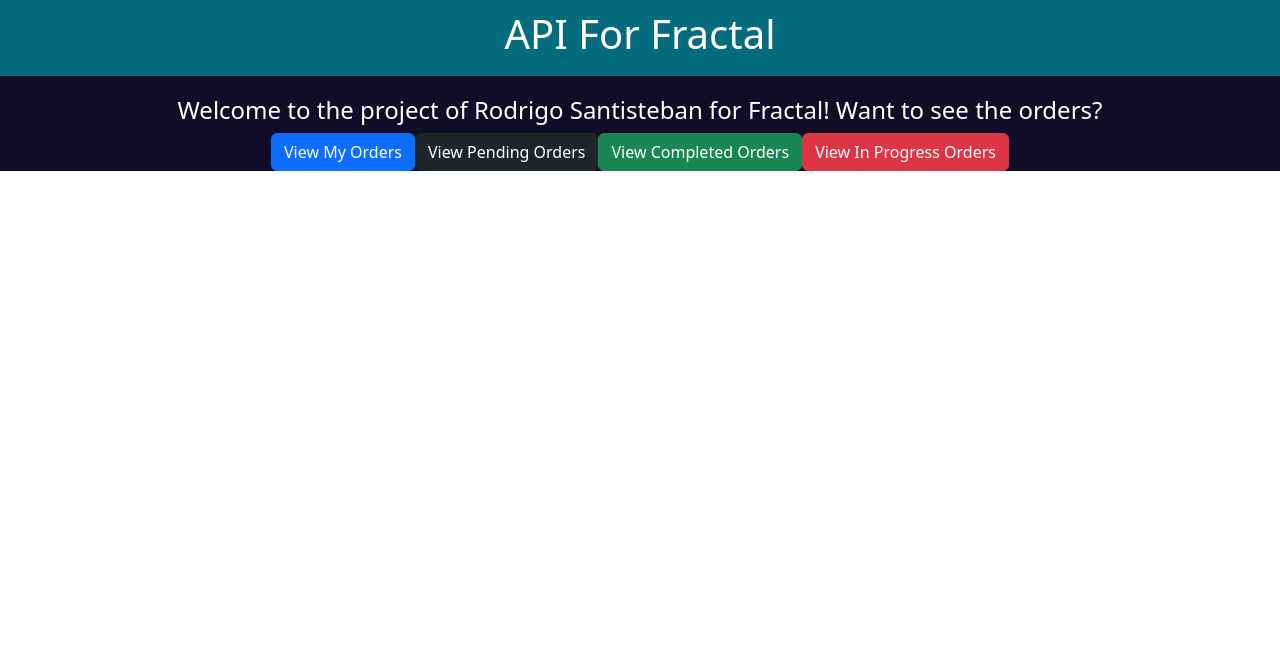
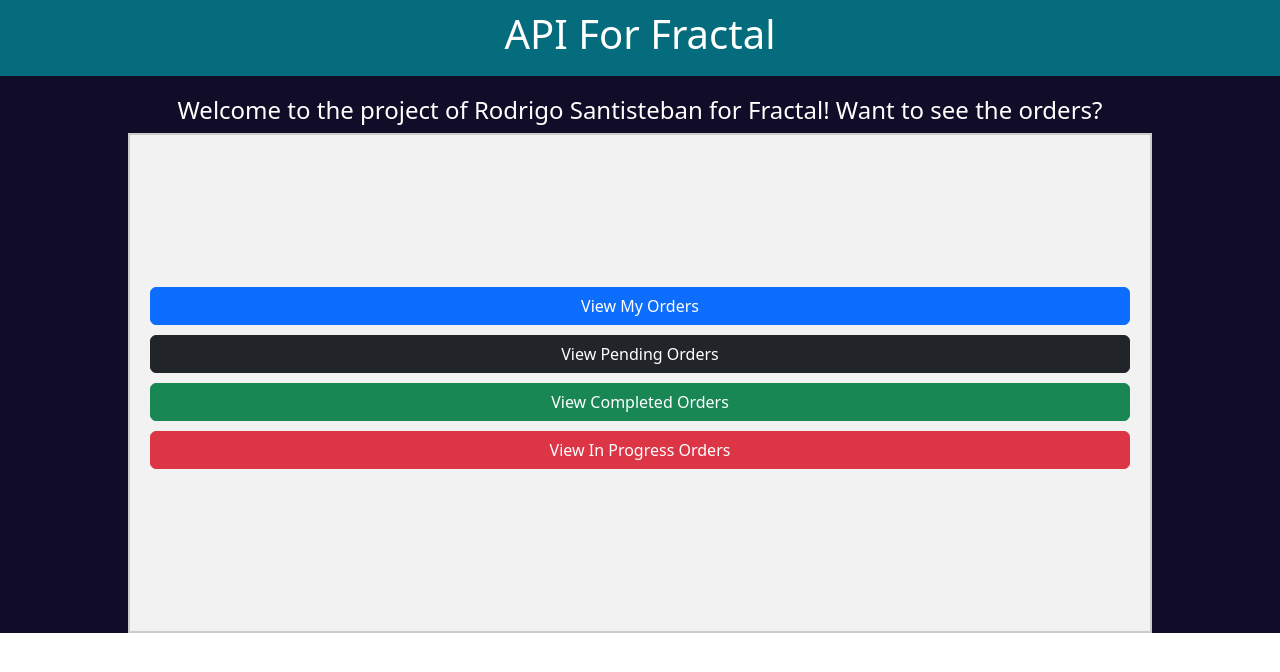
Before and after one commit to RodrigoJesusSantistebanPachari/fractalAPIRodrigo-San, a React (Create React App) app in the folder Frontend/ordersappreact/: page / in a window 1280 px wide. Shown: the top 672 px of the page. Built offline with nearby package versions, Linux system fonts and the light colour scheme; no server answers.

Commit message:
Fractal: New styles added

```diff
--- a/Frontend/ordersappreact/src/index.css
+++ b/Frontend/ordersappreact/src/index.css
@@ -92,3 +92,26 @@
   padding: 10px;
   margin-bottom: 20px;
 }
+
+.big-button {
+  font-size: 24px;
+  padding: 16px 32px;
+}
+
+.button-container {
+  display: flex;
+  justify-content: center;
+  align-items: center;
+  width: 80%;
+  height: 500px;
+  border: 2px solid #ccc;
+  background-color: #f2f2f2;
+  margin: 0 auto;
+  padding: 20px;
+  flex-direction: column;
+}
+
+.view-orders-btn {
+  width: 100%;
+  margin-bottom: 10px;
+}
```
